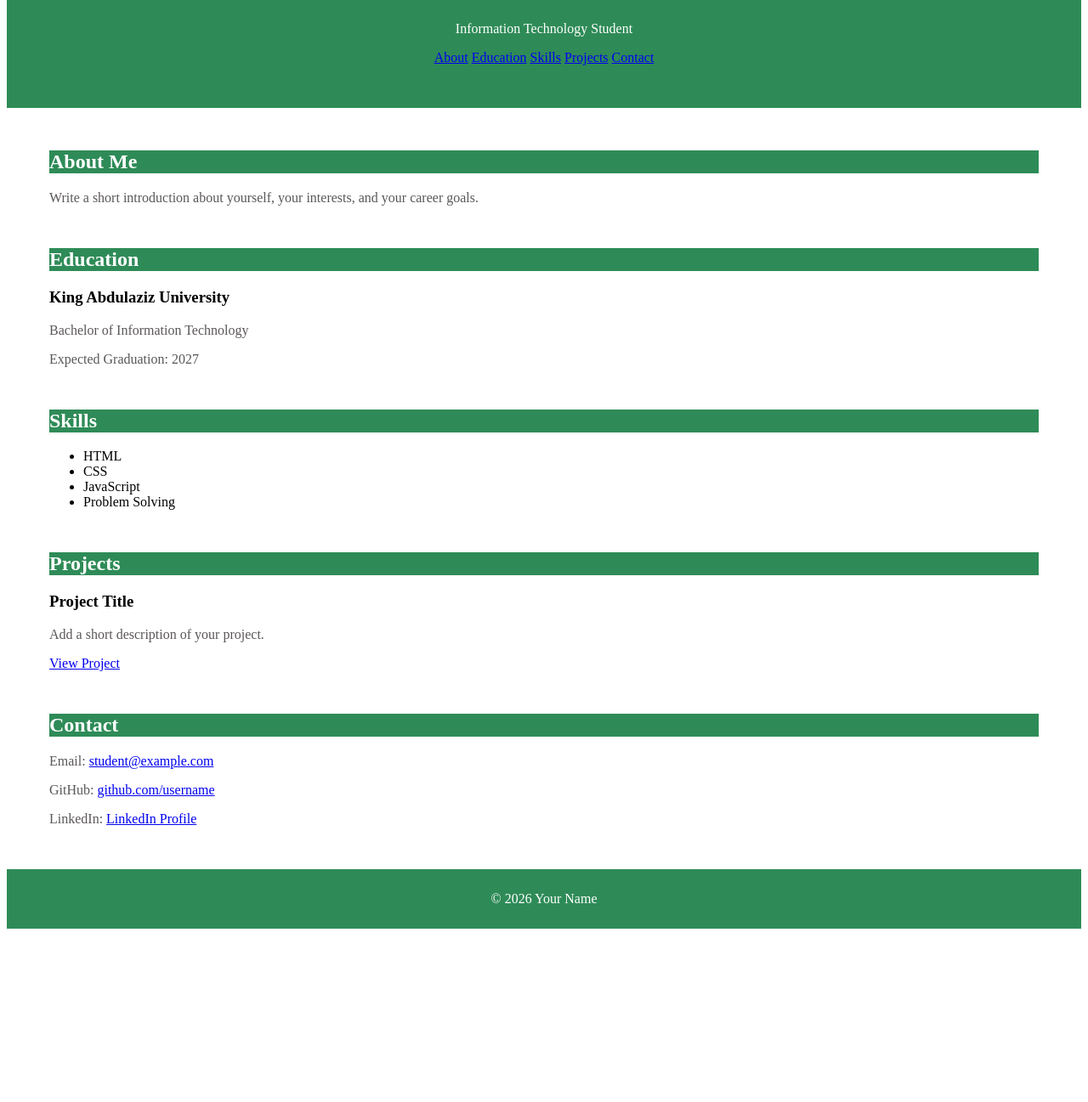
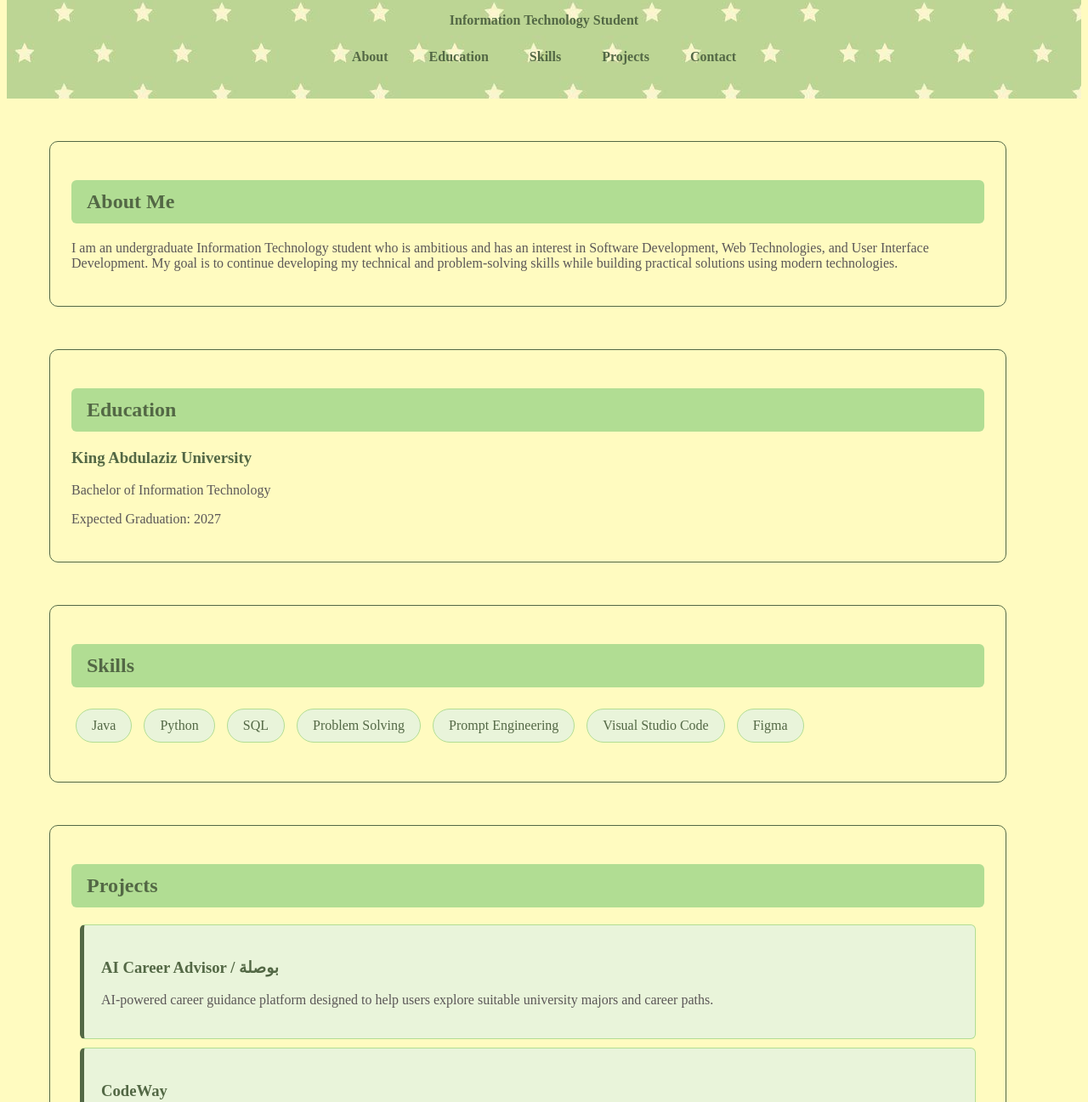
Before and after one commit to TalaS04/cpit-405-lab-5, a plain HTML site: page index.html in a window 1280 px wide. Shown: the part 158-1455 px from the top of the page at 85% size. Before the commit the page ends 1259 px from the top, so only its background shows below. Drawn offline with Linux system fonts and the light colour scheme.

Commit message:
Update lab 3 files

```diff
--- a/index.html
+++ b/index.html
@@ -10,7 +10,7 @@
 <body>
 
     <header id="profile-header">
-        <h1>Tala Saygal</h1>
+        <h1>Tala Mohammed Ali Saygal</h1>
         <p class="job-title">Information Technology Student</p>
 
         <nav>
@@ -27,8 +27,8 @@
         <section id="about" class="cv-section">
             <h2>About Me</h2>
             <p>
-                Write a short introduction about yourself, your interests,
-                and your career goals.
+                I am an undergraduate Information Technology student who is ambitious and has an interest in Software Development, Web Technologies, and User Interface Development.
+                My goal is to continue developing my technical and problem-solving skills while building practical solutions using modern technologies.
             </p>
         </section>
 
@@ -46,10 +46,14 @@
             <h2>Skills</h2>
 
             <ul class="skills-list">
-                <li>HTML</li>
-                <li>CSS</li>
-                <li>JavaScript</li>
+
+                <li>Java</li>
+                <li>Python</li>
+                <li>SQL</li>
                 <li>Problem Solving</li>
+                <li>Prompt Engineering</li>
+                <li>Visual Studio Code</li>
+                <li>Figma</li>
             </ul>
         </section>
 
@@ -57,9 +61,18 @@
             <h2>Projects</h2>
 
             <article class="project-card">
-                <h3>Project Title</h3>
-                <p>Add a short description of your project.</p>
-                <a href="#">View Project</a>
+                <h3>AI Career Advisor / بوصلة</h3>
+                <p>AI-powered career guidance platform designed to help users explore suitable university majors and career paths.</p>
+            </article>
+
+            <article class="project-card">
+                <h3>CodeWay</h3>
+                <p>High-Fidelity prototype for Programming courses website.</p>
+            </article>
+
+            <article class="project-card">
+                <h3>Samia Salon Reservation system</h3>
+                <p>A reservation system developed using Java for a Hair salon.</p>
             </article>
         </section>
 
@@ -68,24 +81,20 @@
 
             <p>
                 Email:
-                <a href="mailto:student@example.com">student@example.com</a>
+                <a href="mailto:talass1425@gmail.com">talass1425@gmail.com</a>
             </p>
 
             <p>
                 GitHub:
-                <a href="#">github.com/username</a>
+                <a href="#">github.com/TalaS04</a>
             </p>
 
-            <p>
-                LinkedIn:
-                <a href="#">LinkedIn Profile</a>
-            </p>
         </section>
 
     </main>
 
     <footer>
-        <p>© 2026 Your Name</p>
+        <p>© 2026 Tala Saygal</p>
     </footer>
 
 </body>
--- a/style.css
+++ b/style.css
@@ -1,14 +1,35 @@
 header{
-    padding: 50px;
+    padding: 40px;
     text-align: center;
-    background-color: seagreen;
-    color: white;
+    background-image: url("back.jpg");
+    color: rgb(83, 104, 69);
+
     p{
-        color: white;
+        color: rgb(83, 104, 69);
+        font-weight: bold;
     }
+
     nav{
-    color:white;
+        margin-top: 25px;
+
+        a{
+            color:rgb(83, 104, 69);
+            text-decoration: none;
+            margin: 0 12px;
+            padding: 10px;
+            font-weight: bold;
+        }
+
+        a: hover{
+            text-decoration: underline;
+            color:rgb(83, 104, 69);
+        }
+
     }
+}
+
+body{
+    background-color: rgb(255, 251, 192);
 }
 
 h1{
@@ -16,28 +37,88 @@ h1{
 }
 
 p{
-    color:rgb(91, 87, 87)
+    color:rgb(91, 87, 87);
 }
 
 
 section{
     margin: 50px;
-    color:rgb(91, 87, 87)
-    div {
-        border-style: outset;
+    padding: 25px;
+    width: 85%;
+    border: 1px solid rgb(83, 104, 69);
+    border-radius: 10px;
+
+    h2{
+        background-color: rgb(177, 221, 147);
+        color: rgb(83, 104, 69);
+        padding: 12px 18px;
+        border-radius: 6px;
     }
-    display: block;
-    h2{
-        background-color: seagreen;
-        color: white;
+
+    h3{
+        color: rgb(83, 104, 69);
+    }
+}
+
+#contact a {
+    color: rgb(83, 104, 69);
+    text-decoration: none;
+}
+
+#contact a:hover {
+    color: rgb(83, 104, 69);
+    text-decoration: underline;
+}
+
+#contact a:visited {
+    color: rgb(83, 104, 69);
+}
+
+.skills-list {
+    padding: 0;
+
+    li{
+        display: inline-block;
+        background-color: rgb(233, 244, 218);
+        color: rgb(83, 104, 69);
+        padding: 10px 18px;
+        margin: 5px;
+        border: 1px solid rgb(177, 221, 147);
+        border-radius: 20px;
+    }
+}
+
+.project-card {
+    padding: 20px;
+    margin: 10px;
+    background-color: rgb(233, 244, 218);
+    border: 1px solid rgb(177, 221, 147);
+    border-left: 5px solid rgb(83, 104, 69);
+    border-radius: 6px;
+
+    a {
+        color: rgb(83, 104, 69);
+        font-weight: bold;
+        text-decoration: none;
+    }
+
+    a:hover {
+        color: rgb(83, 104, 69);
+        text-decoration: underline;
     }
 }
 
 footer{
     padding: 10px;
     text-align: center;
-    background-color: seagreen;
+    background-image: url("back.jpg");
+
     p{
-    color:white;
+    color:rgb(83, 104, 69);
+    }
+
+    a:hover {
+        color: rgb(83, 104, 69);
+        text-decoration: underline;
     }
 }
```
Also changed, not shown: back.jpg (added).
